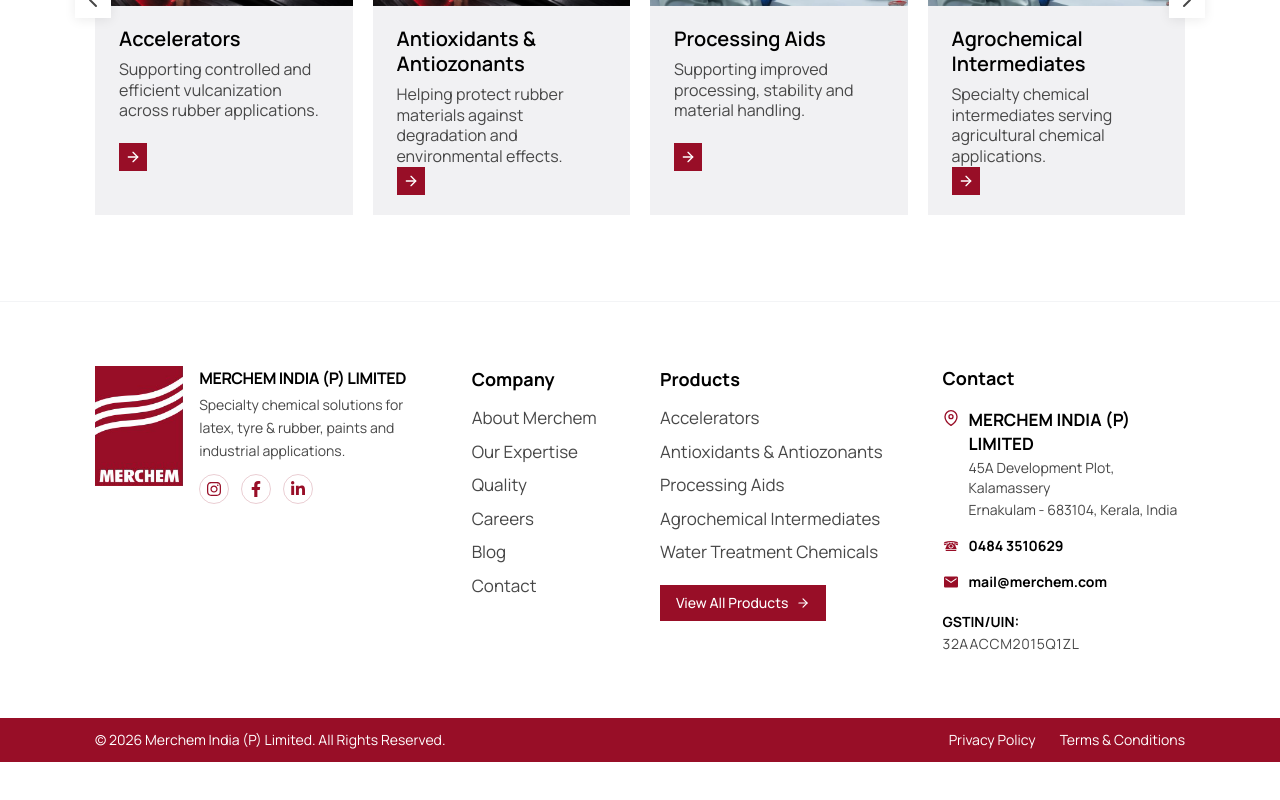
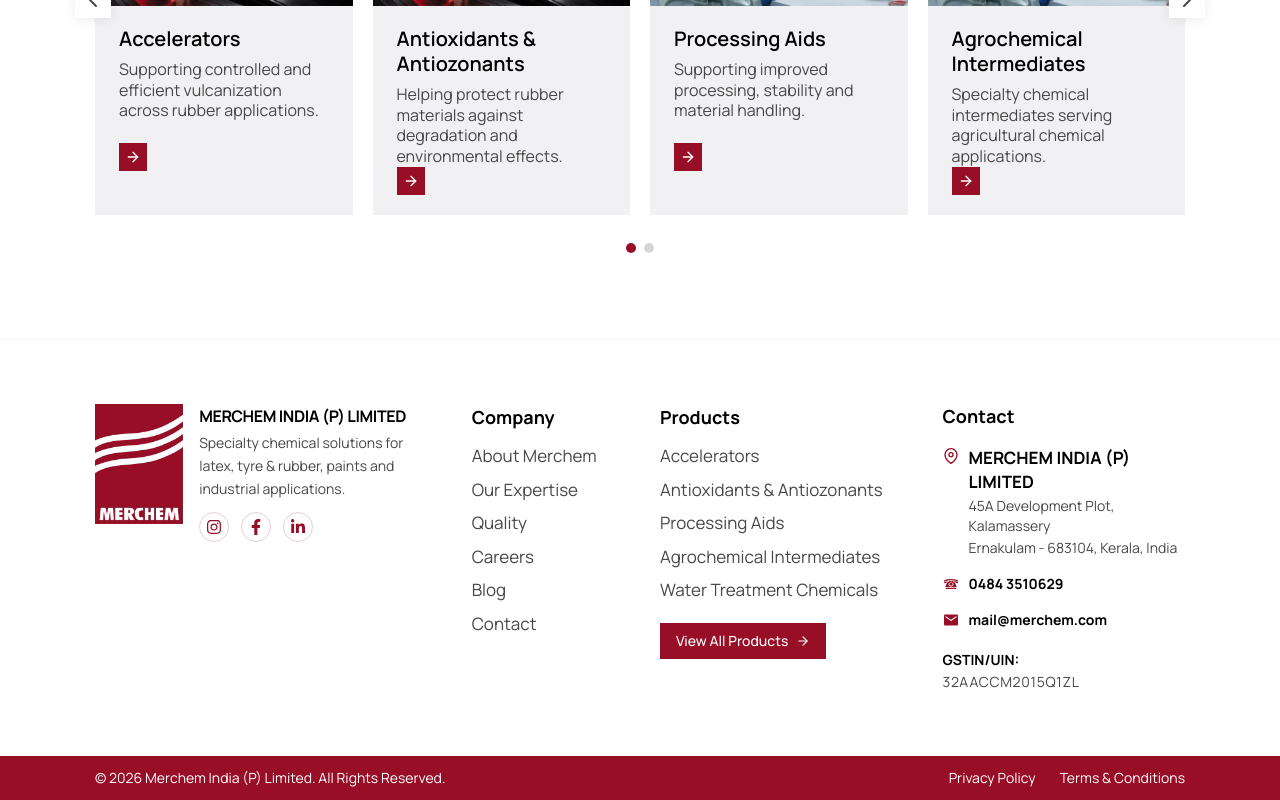
Before and after one commit to nikhilkumar202002/merchem-user-website, a Next.js app: page / in a window 1280 px wide. Shown: the part 2767-3567 px from the top of the page. Before the commit the page ends 3529 px from the top, so only its background shows below. Built offline with nearby package versions, Linux system fonts and the light colour scheme.

Commit message:
feat: implement slide navigation and dot indicators in ProductPortfolio

```diff
--- a/app/component/sections/home/ProductPortfolio.tsx
+++ b/app/component/sections/home/ProductPortfolio.tsx
@@ -1,6 +1,6 @@
 "use client";
 
-import React, { useRef } from "react";
+import React, { useEffect, useRef, useState } from "react";
 import Image, { StaticImageData } from "next/image";
 import Link from "next/link";
 import { FiArrowRight, FiChevronLeft, FiChevronRight } from "react-icons/fi";
@@ -19,6 +19,46 @@ const products: ProductCard[] = [
 
 export default function ProductPortfolio() {
   const sliderRef = useRef<HTMLDivElement>(null);
+  const [activeDot, setActiveDot] = useState(0);
+  const [slideCount, setSlideCount] = useState(1);
+
+  const updateSlideCount = () => {
+    const slider = sliderRef.current;
+    const firstCard = slider?.querySelector<HTMLElement>("article");
+
+    if (!slider || !firstCard) return;
+
+    const step = firstCard.offsetWidth + 20;
+    const count = Math.max(1, Math.ceil((slider.scrollWidth - slider.clientWidth) / step) + 1);
+    setSlideCount(count);
+    setActiveDot((current) => Math.min(current, count - 1));
+  };
+
+  useEffect(() => {
+    updateSlideCount();
+    window.addEventListener("resize", updateSlideCount);
+    return () => window.removeEventListener("resize", updateSlideCount);
+  }, []);
+
+  const handleScroll = () => {
+    const slider = sliderRef.current;
+    const firstCard = slider?.querySelector<HTMLElement>("article");
+
+    if (!slider || !firstCard) return;
+
+    const step = firstCard.offsetWidth + 20;
+    setActiveDot(Math.min(slideCount - 1, Math.round(slider.scrollLeft / step)));
+  };
+
+  const goToSlide = (index: number) => {
+    const slider = sliderRef.current;
+    const firstCard = slider?.querySelector<HTMLElement>("article");
+
+    if (!slider || !firstCard) return;
+
+    slider.scrollTo({ left: index * (firstCard.offsetWidth + 20), behavior: "smooth" });
+    setActiveDot(index);
+  };
 
   const slideNext = () => {
     const slider = sliderRef.current;
@@ -55,7 +95,7 @@ export default function ProductPortfolio() {
           <Link href="/products" className="inline-flex w-fit items-center gap-3 bg-[#980E27] px-4 py-3 text-sm font-medium text-white sm:text-base"><span>Explore Products</span><FiArrowRight className="h-4 w-4" /></Link>
         </div>
         <div className="relative">
-          <div ref={sliderRef} className="flex snap-x snap-mandatory gap-5 overflow-x-auto [scrollbar-width:none] [&::-webkit-scrollbar]:hidden">
+          <div ref={sliderRef} onScroll={handleScroll} className="flex snap-x snap-mandatory gap-5 overflow-x-auto [scrollbar-width:none] [&::-webkit-scrollbar]:hidden">
             {products.map((product) => (
               <article key={product.title} className="w-full flex-none snap-start bg-[#f1f1f3] sm:w-[calc((100%-20px)/2)] xl:w-[calc((100%-60px)/4)]">
                 <Image src={product.image} alt={product.title} className="h-[220px] w-full object-cover" />
@@ -70,6 +110,18 @@ export default function ProductPortfolio() {
           <button type="button" onClick={slidePrevious} aria-label="Previous products" className="absolute -left-5 top-1/2 hidden h-9 w-9 -translate-y-1/2 items-center justify-center bg-white shadow-[0_2px_12px_rgba(0,0,0,0.08)] xl:flex"><FiChevronLeft className="h-6 w-6" /></button>
           <button type="button" onClick={slideNext} aria-label="Next products" className="absolute -right-5 top-1/2 hidden h-9 w-9 -translate-y-1/2 items-center justify-center bg-white shadow-[0_2px_12px_rgba(0,0,0,0.08)] xl:flex"><FiChevronRight className="h-6 w-6" /></button>
         </div>
+        <div className="mt-7 flex justify-center gap-2" aria-label="Product slides">
+          {Array.from({ length: slideCount }, (_, index) => (
+            <button
+              key={index}
+              type="button"
+              onClick={() => goToSlide(index)}
+              aria-label={`Go to product slide ${index + 1}`}
+              aria-current={activeDot === index ? "true" : undefined}
+              className={`h-2.5 w-2.5 rounded-full transition-colors ${activeDot === index ? "bg-[#980E27]" : "bg-[#d6d6d6] hover:bg-[#980E27]/60"}`}
+            />
+          ))}
+        </div>
       </div>
     </section>
   );
```
